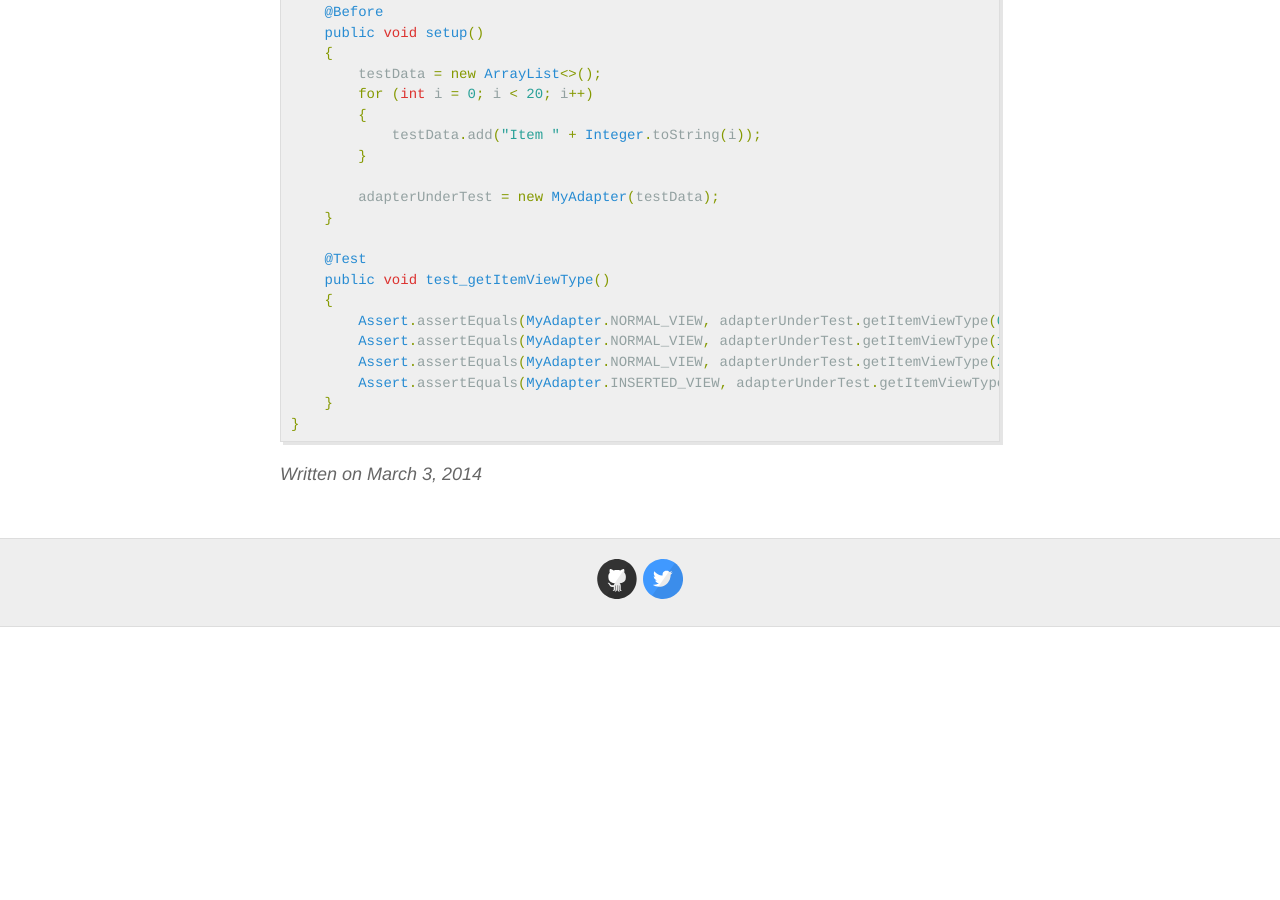
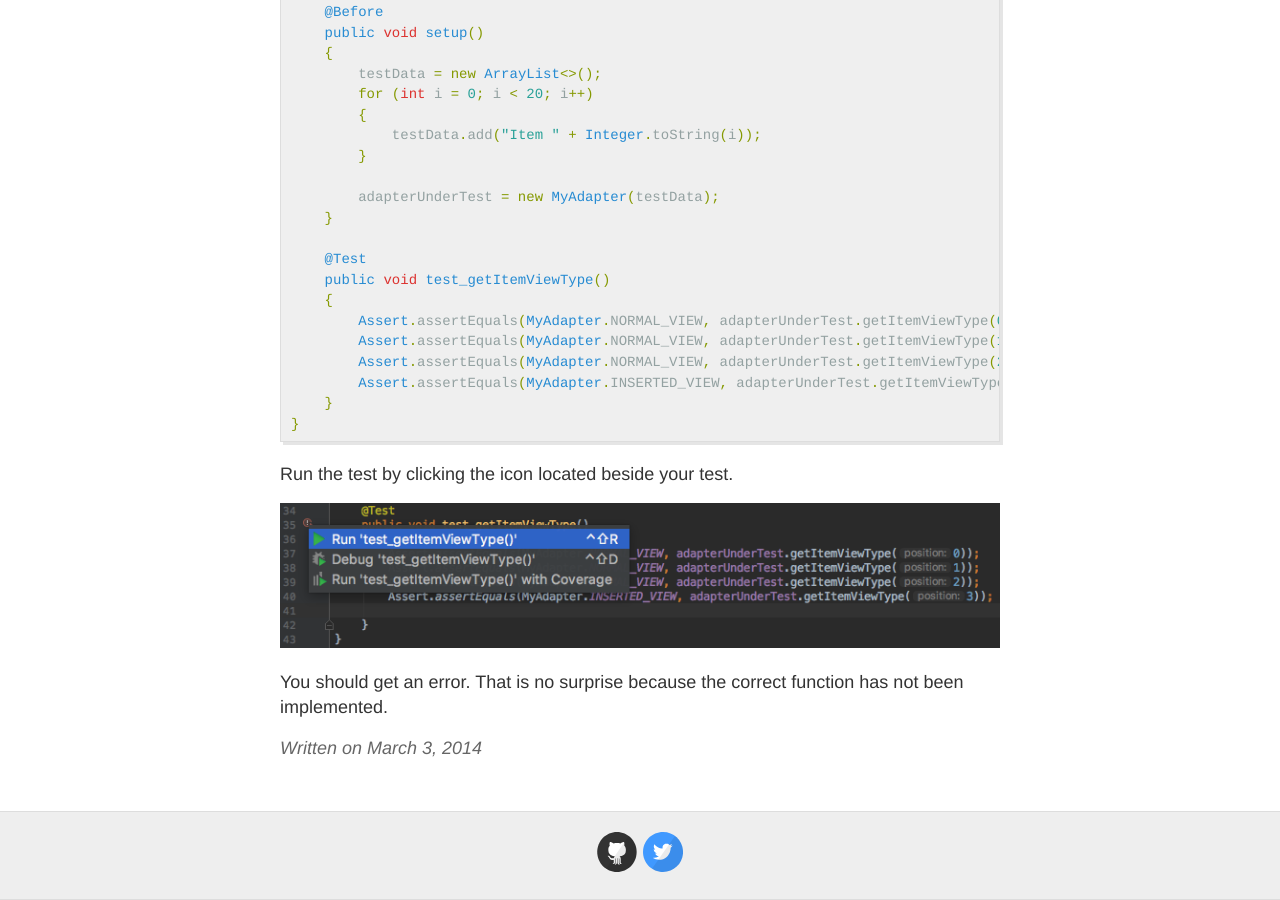
Before and after one commit to teoboonkeat/teoboonkeat.github.io, a Jekyll site: the page built from _posts/2014-3-3-Hello-World.md, in a window 1280 px wide and 900 px high, scrolled down 6537 px. Built offline with Jekyll 4.4.1, drawn with Linux system fonts in a browser that asks for light colours; before the commit the page ends 7164 px from its top, so only the background shows below that.

Commit message:
Update 2014-3-3-Hello-World.md

```diff
--- a/_posts/2014-3-3-Hello-World.md
+++ b/_posts/2014-3-3-Hello-World.md
@@ -252,3 +252,9 @@ public class MyAdapterTest
 }
 {% endraw %}
 {% endhighlight %}
+
+Run the test by clicking the icon located beside your test.
+
+![ScreenShot_runTest.png]({{site.baseurl}}/images/ScreenShot_runTest.png)
+
+You should get an error. That is no surprise because the correct function has not been implemented.
```
